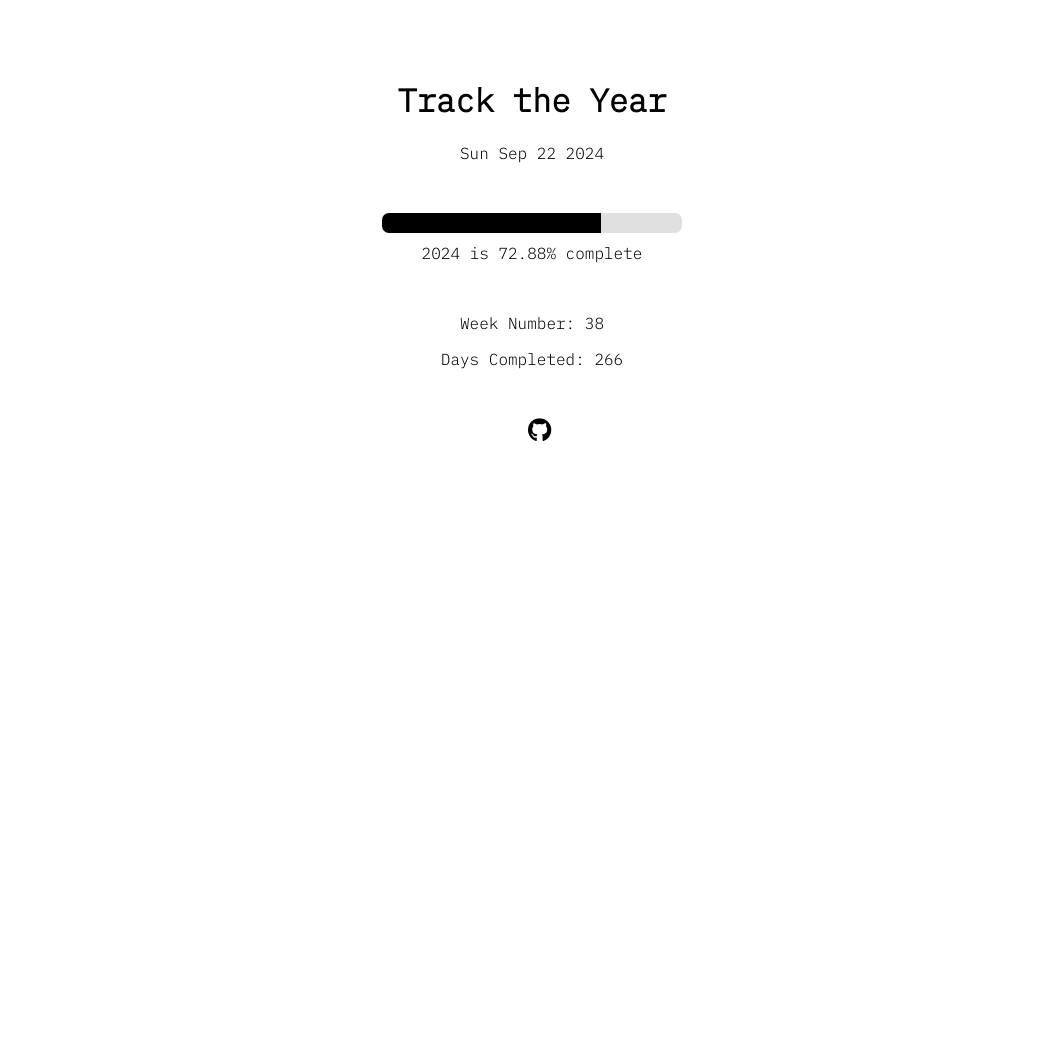
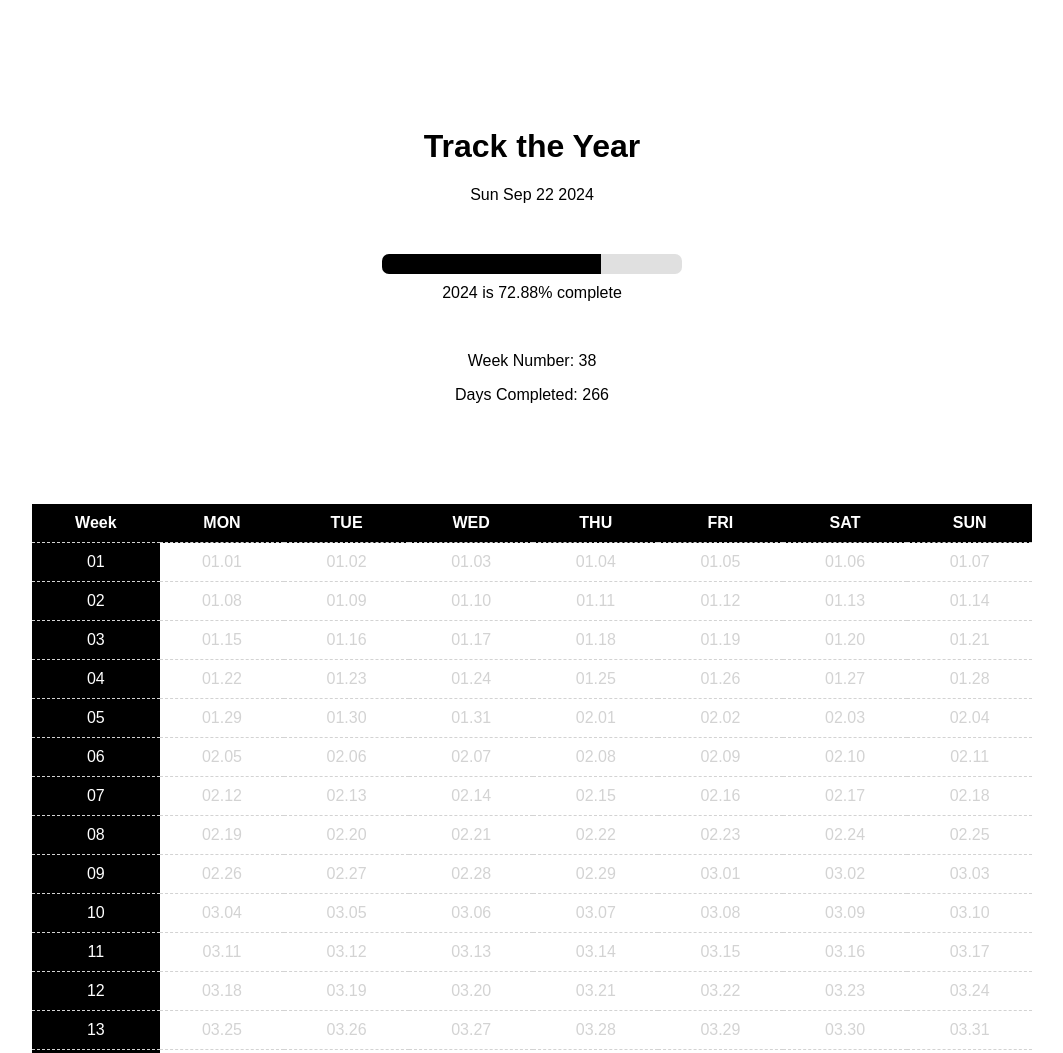
Before and after one commit to amandamashburn/calendar-utility, a plain HTML site: page index.html in a window 1280 px wide. Shown: the top 1053 px of the page, without its empty margins (108-1171 px from the left). Before the commit the page ends 800 px from the top, so only its background shows below. Drawn offline with Linux system fonts and the light colour scheme.

Commit message:
Added a table showing the dates for the year.

```diff
--- /dev/null
+++ b/calendar.js
@@ -0,0 +1,47 @@
+window.onload = function() {
+    const calendarTableBody = document.querySelector("#calendar-table tbody");
+    const today = new Date();
+
+    // Get the first Monday of the year
+    const getFirstMonday = () => {
+        const year = today.getFullYear();
+        const firstJan = new Date(year, 0, 1);
+        const dayOfWeek = firstJan.getDay();
+        const firstMonday = new Date(year, 0, ((dayOfWeek === 0 ? 7 : dayOfWeek) - 1));
+        firstMonday.setDate(firstMonday.getDate() + (1 - firstMonday.getDay()));
+        return firstMonday;
+    };
+
+    const firstMonday = getFirstMonday();
+
+    // Loop through 52 weeks and create rows
+    for (let week = 1; week <= 52; week++) {
+        const row = document.createElement("tr");
+        const weekCell = document.createElement("td");
+        weekCell.textContent = week.toString().padStart(2, '0');  // Week number
+        row.appendChild(weekCell);
+
+        // Loop through 7 days for each week
+        for (let day = 0; day < 7; day++) {
+            const cell = document.createElement("td");
+            const currentDate = new Date(firstMonday);
+            currentDate.setDate(firstMonday.getDate() + (week - 1) * 7 + day);
+
+            // Format the date based on the user's locale settings, but with a period separator
+            const formattedDate = new Intl.DateTimeFormat(undefined, {
+                month: '2-digit',
+                day: '2-digit',
+            }).format(currentDate).replace(/[/.-]/g, '.');
+
+            // Check if the date is in the past
+            if (currentDate < today) {
+                cell.classList.add('past-date');
+            }
+
+            cell.textContent = formattedDate;
+            row.appendChild(cell);
+        }
+
+        calendarTableBody.appendChild(row);
+    }
+};
--- a/index.html
+++ b/index.html
@@ -22,15 +22,39 @@
             <p>Week Number: <span id="week-number"></span></p>
             <p>Days Completed: <span id="day-number"></span></p>
         </div>
+        <div id="formatted-date" class="formatted-date"></div>
+
+        <!-- Year Calendar Table -->
+        <div class="calendar-container">
+            <table id="calendar-table">
+                <thead>
+                    <tr>
+                        <th>Week</th>
+                        <th>MON</th>
+                        <th>TUE</th>
+                        <th>WED</th>
+                        <th>THU</th>
+                        <th>FRI</th>
+                        <th>SAT</th>
+                        <th>SUN</th>
+                    </tr>
+                </thead>
+                <tbody>
+                    <!-- Rows will be dynamically populated with JavaScript -->
+                </tbody>
+            </table>
+        </div>
+
         <div class="icon-container">
+            <a href="https://github.com/your-repo" target="_blank" rel="noopener noreferrer" class="github-icon">
+                <i class="fa-brands fa-github"></i>
+            </a>
             <a href="https://x.com/AmandaMashburn0" target="_blank" rel="noopener noreferrer" class="x-icon">
                 <i class="fa-brands fa-square-x-twitter"></i>
-            </a>
-            <a href="https://github.com/amandamashburn/calendar-utility" target="_blank" rel="noopener noreferrer" class="github-icon">
-                <i class="fa-brands fa-github"></i>
             </a>
         </div>
     </div>
     <script src="script.js"></script>
+    <script src="calendar.js"></script>
 </body>
 </html>
--- a/style.css
+++ b/style.css
@@ -1,9 +1,10 @@
 body {
     font-family: 'IBM Plex Mono', monospace;
+    font-weight: 300; /* This ensures we're using the light version */
     background-color: white;
     color: black;
     text-align: center;
-    padding: 50px;
+    padding: 20px;
 }
 
 #progress-container {
@@ -50,6 +51,53 @@ body {
     color: black;
     font-size: 24px;
     text-decoration: none;
-    margin-top: 20px;
+    margin-top: 100px;
     padding: 5px; /* Adds padding around the icons */
 }
+
+/* Year Calendar Styles */
+body {
+    font-family: 'IBM Plex Sans', sans-serif;
+    background-color: white;
+    color: black;
+    padding: 20px;
+}
+
+.container {
+    max-width: 1000px;
+    margin: 0 auto;
+    text-align: center;
+    margin-top: 100px;
+}
+
+table {
+    width: 100%;
+    border-collapse: collapse;
+    margin-top: 100px;
+}
+
+th, td {
+    padding: 10px;
+    text-align: center;
+    border-bottom: 1px dashed lightgray;
+}
+
+th {
+    background-color: black;
+    color: white;
+    font-weight: bold;
+}
+
+td {
+    background-color: white;
+}
+
+.past-date {
+    color: lightgray;
+}
+
+/* Style for week number and headers */
+th:first-child, td:first-child {
+    background-color: black;
+    color: white;
+}
```
Also changed, not shown: 1 other file.
